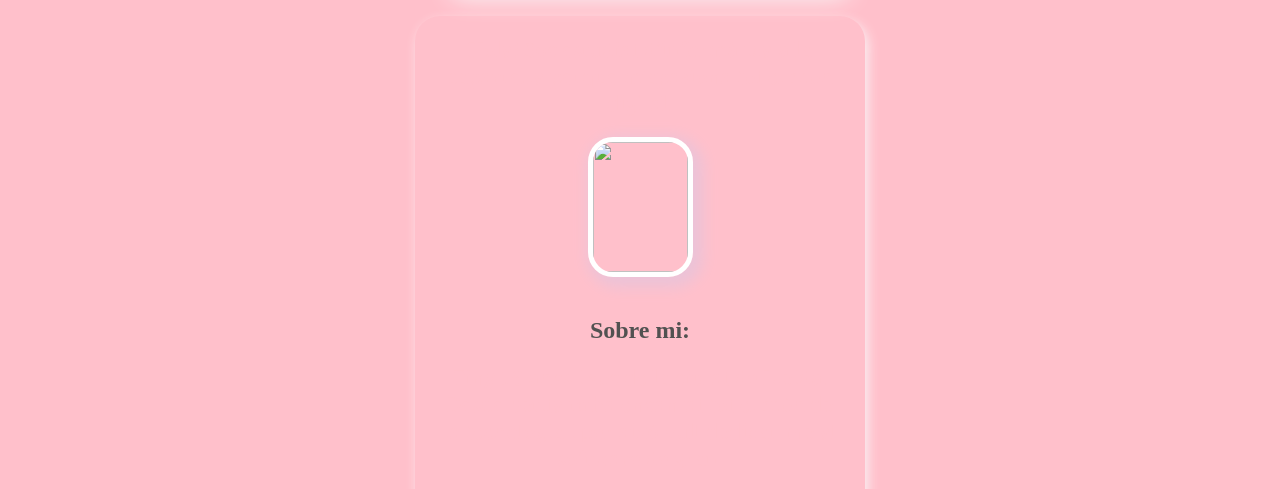
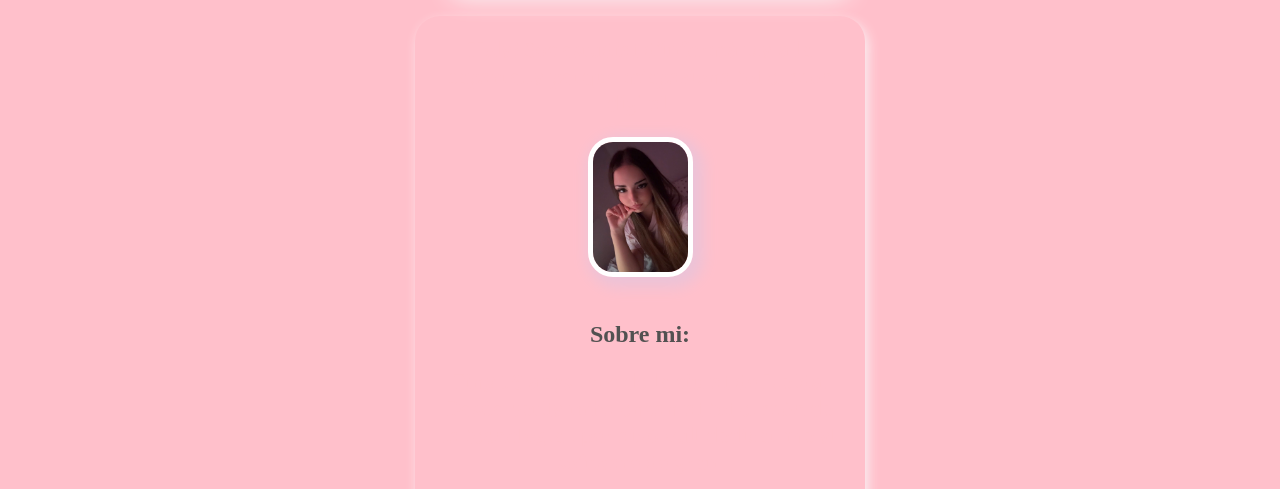
Before and after one commit to lilixxeta/el_meu_portfolio, a plain HTML site: page pages/sobre_mi.html in a window 1280 px wide. Shown: the part 298-787 px from the top of the page. Drawn offline with Linux system fonts and the light colour scheme; the site is published under a folder, as on GitHub Pages, so addresses that start at the root find nothing.

Commit message:
Update sobre_mi.html

```diff
--- a/pages/sobre_mi.html
+++ b/pages/sobre_mi.html
@@ -25,7 +25,7 @@
         <div class="dades_personals">
 
             <p>Hola! Soc estudiat d'informàtica a la caparrella perque m'apasiona tot el mon digital. </p>
-            <img src="/images/IMG_0009.jpg">
+            <img src="../images/IMG_0009.jpg">
             <div class="sobre_mi">
                 <h2>Sobre mi:</h2>
             </div>
```
